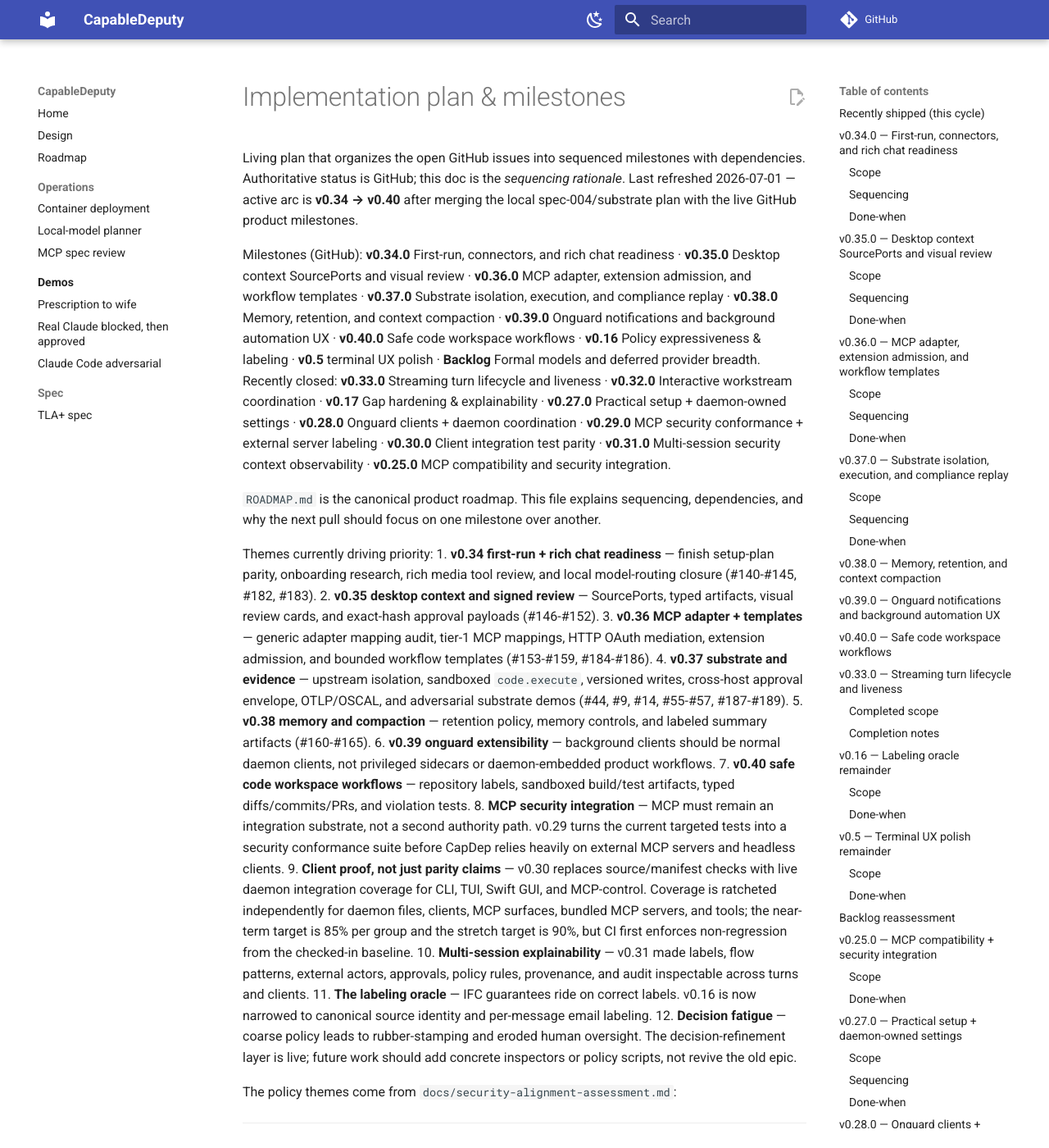
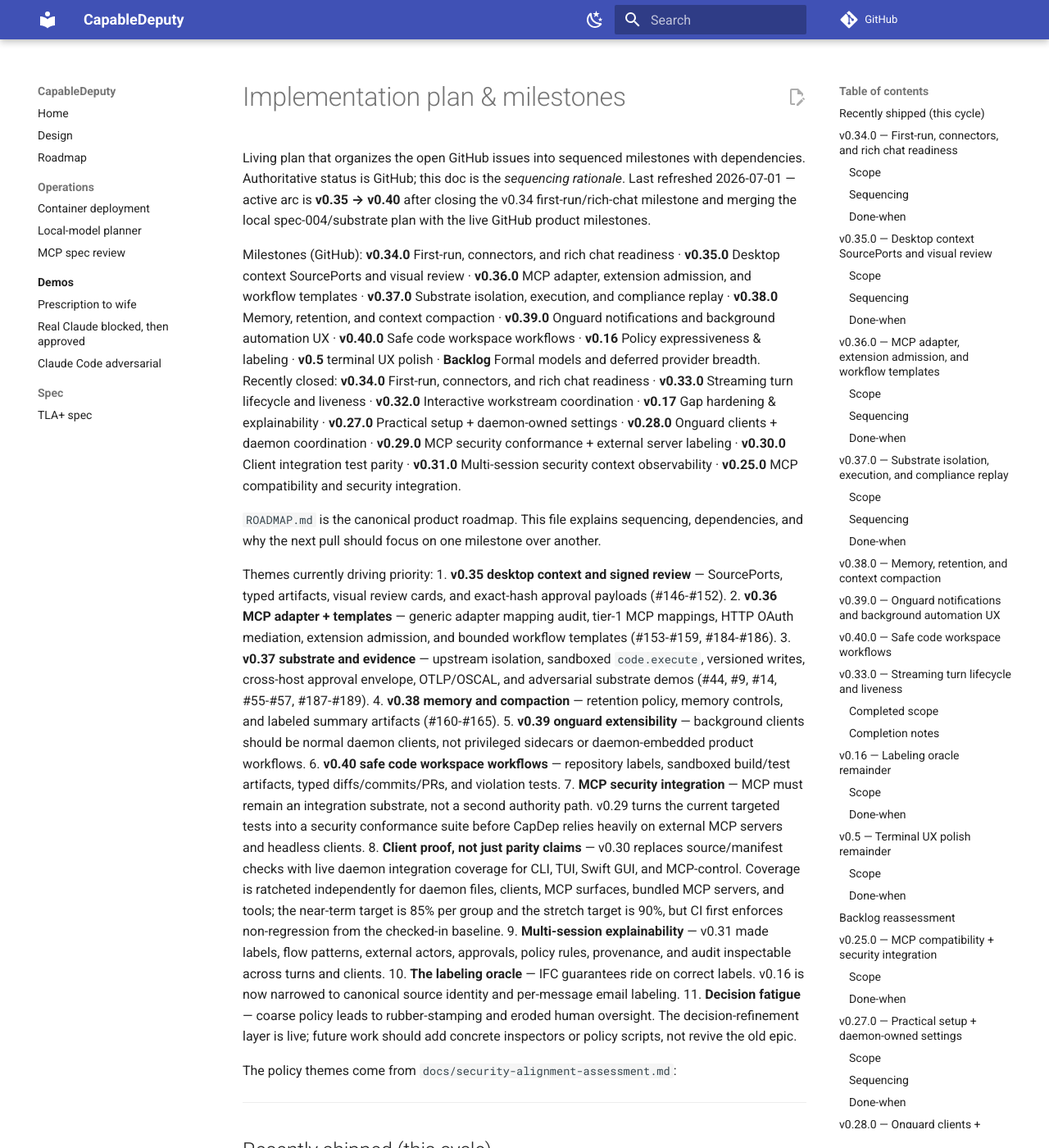
Before and after one commit to marctjones/capabledeputy, an MkDocs documentation site: the page built from docs/implementation-plan.md, in a window 1280 px wide and 1400 px high. Shown: the whole window at 82% size. Built offline with MkDocs 1.6.1 and Material for MkDocs 9.7.7, drawn with Linux system fonts in a browser that asks for light colours; comment, search, counter and statistics services are not loaded; some of the changed text lies outside the part shown.

Commit message:
docs: close v0.34 milestone

```diff
--- a/docs/client-parity.json
+++ b/docs/client-parity.json
@@ -23,7 +23,9 @@
     "approval_pattern.revoke": {"tier": "operator", "cli": "implemented", "tui": "intentional", "swift_gui": "implemented", "mcp_control": "implemented"},
     "artifact.create": {"tier": "operator", "cli": "intentional", "tui": "intentional", "swift_gui": "intentional", "mcp_control": "implemented"},
     "artifact.delete": {"tier": "operator", "cli": "intentional", "tui": "intentional", "swift_gui": "intentional", "mcp_control": "implemented"},
+    "artifact.approval_payload": {"tier": "operator", "cli": "intentional", "tui": "intentional", "swift_gui": "intentional", "mcp_control": "intentional"},
     "artifact.list": {"tier": "core", "cli": "implemented", "tui": "implemented", "swift_gui": "implemented", "mcp_control": "implemented"},
+    "artifact.prepare": {"tier": "operator", "cli": "intentional", "tui": "intentional", "swift_gui": "intentional", "mcp_control": "intentional"},
     "artifact.promote": {"tier": "operator", "cli": "intentional", "tui": "intentional", "swift_gui": "intentional", "mcp_control": "implemented"},
     "artifact.read": {"tier": "core", "cli": "intentional", "tui": "intentional", "swift_gui": "intentional", "mcp_control": "implemented"},
     "audit.list": {"tier": "core", "cli": "implemented", "tui": "intentional", "swift_gui": "intentional", "mcp_control": "implemented"},
@@ -120,6 +122,8 @@
     "session.turn.start": {"tier": "core", "cli": "implemented", "tui": "intentional", "swift_gui": "implemented", "mcp_control": "implemented"},
     "settings.get": {"tier": "operator", "cli": "implemented", "tui": "intentional", "swift_gui": "implemented", "mcp_control": "implemented"},
     "settings.update": {"tier": "operator", "cli": "implemented", "tui": "intentional", "swift_gui": "implemented", "mcp_control": "implemented"},
+    "source_context.canonicalize": {"tier": "operator", "cli": "intentional", "tui": "intentional", "swift_gui": "surface_specific", "mcp_control": "intentional"},
+    "source_context.import": {"tier": "operator", "cli": "intentional", "tui": "intentional", "swift_gui": "surface_specific", "mcp_control": "intentional"},
     "setup.google.configure_oauth": {"tier": "operator", "cli": "implemented", "tui": "implemented", "swift_gui": "implemented", "mcp_control": "implemented"},
     "setup.google.oauth_login": {"tier": "operator", "cli": "implemented", "tui": "implemented", "swift_gui": "implemented", "mcp_control": "implemented"},
     "setup.google.oauth_revoke": {"tier": "operator", "cli": "implemented", "tui": "implemented", "swift_gui": "implemented", "mcp_control": "implemented"},
--- a/docs/implementation-plan.md
+++ b/docs/implementation-plan.md
@@ -3,8 +3,9 @@
 Living plan that organizes the open GitHub issues into sequenced
 milestones with dependencies. Authoritative status is GitHub; this doc is
 the *sequencing rationale*. Last refreshed 2026-07-01 — active arc is
-**v0.34 → v0.40** after merging the local spec-004/substrate plan with the
-live GitHub product milestones.
+**v0.35 → v0.40** after closing the v0.34 first-run/rich-chat milestone and
+merging the local spec-004/substrate plan with the live GitHub product
+milestones.
 
 Milestones (GitHub): **v0.34.0** First-run, connectors, and rich chat
 readiness · **v0.35.0** Desktop context SourcePorts and visual review ·
@@ -15,8 +16,9 @@
 workspace workflows · **v0.16** Policy expressiveness & labeling · **v0.5**
 terminal UX polish · **Backlog** Formal models and deferred provider breadth.
 Recently closed:
-**v0.33.0** Streaming turn lifecycle and liveness · **v0.32.0** Interactive
-workstream coordination · **v0.17** Gap hardening & explainability ·
+**v0.34.0** First-run, connectors, and rich chat readiness · **v0.33.0**
+Streaming turn lifecycle and liveness · **v0.32.0** Interactive workstream
+coordination · **v0.17** Gap hardening & explainability ·
 **v0.27.0** Practical setup + daemon-owned settings ·
 **v0.28.0** Onguard clients + daemon coordination · **v0.29.0** MCP security
 conformance + external server labeling · **v0.30.0** Client integration test
@@ -27,40 +29,37 @@
 dependencies, and why the next pull should focus on one milestone over another.
 
 Themes currently driving priority:
-1. **v0.34 first-run + rich chat readiness** — finish setup-plan parity,
-   onboarding research, rich media tool review, and local model-routing
-   closure (#140-#145, #182, #183).
-2. **v0.35 desktop context and signed review** — SourcePorts, typed
+1. **v0.35 desktop context and signed review** — SourcePorts, typed
    artifacts, visual review cards, and exact-hash approval payloads (#146-#152).
-3. **v0.36 MCP adapter + templates** — generic adapter mapping audit, tier-1
+2. **v0.36 MCP adapter + templates** — generic adapter mapping audit, tier-1
    MCP mappings, HTTP OAuth mediation, extension admission, and bounded
    workflow templates (#153-#159, #184-#186).
-4. **v0.37 substrate and evidence** — upstream isolation, sandboxed
+3. **v0.37 substrate and evidence** — upstream isolation, sandboxed
    `code.execute`, versioned writes, cross-host approval envelope, OTLP/OSCAL,
    and adversarial substrate demos (#44, #9, #14, #55-#57, #187-#189).
-5. **v0.38 memory and compaction** — retention policy, memory controls, and
+4. **v0.38 memory and compaction** — retention policy, memory controls, and
    labeled summary artifacts (#160-#165).
-6. **v0.39 onguard extensibility** — background clients should be normal daemon
+5. **v0.39 onguard extensibility** — background clients should be normal daemon
    clients, not privileged sidecars or daemon-embedded product workflows.
-7. **v0.40 safe code workspace workflows** — repository labels, sandboxed
+6. **v0.40 safe code workspace workflows** — repository labels, sandboxed
    build/test artifacts, typed diffs/commits/PRs, and violation tests.
-8. **MCP security integration** — MCP must remain an integration substrate, not
+7. **MCP security integration** — MCP must remain an integration substrate, not
    a second authority path. v0.29 turns the current targeted tests into a
    security conformance suite before CapDep relies heavily on external MCP
    servers and headless clients.
-9. **Client proof, not just parity claims** — v0.30 replaces source/manifest
+8. **Client proof, not just parity claims** — v0.30 replaces source/manifest
    checks with live daemon integration coverage for CLI, TUI, Swift GUI, and
    MCP-control.
    Coverage is ratcheted independently for daemon files, clients, MCP
    surfaces, bundled MCP servers, and tools; the near-term target is 85% per
    group and the stretch target is 90%, but CI first enforces non-regression
    from the checked-in baseline.
-10. **Multi-session explainability** — v0.31 made labels, flow patterns,
+9. **Multi-session explainability** — v0.31 made labels, flow patterns,
    external actors, approvals, policy rules, provenance, and audit inspectable
    across turns and clients.
-11. **The labeling oracle** — IFC guarantees ride on correct labels. v0.16 is
+10. **The labeling oracle** — IFC guarantees ride on correct labels. v0.16 is
    now narrowed to canonical source identity and per-message email labeling.
-12. **Decision fatigue** — coarse policy leads to rubber-stamping and eroded
+11. **Decision fatigue** — coarse policy leads to rubber-stamping and eroded
    human oversight. The decision-refinement layer is live; future work should
    add concrete inspectors or policy scripts, not revive the old epic.
 
@@ -74,6 +73,7 @@
 |---|---|---|
 | #137/#136/#134/#133/#138 | Daemon-enforced workstream ownership, daemon state views, client parity, MCP-control workstream tools, and multi-client tests | v0.32.0 |
 | #31/#32/#22/#13 | Daemon-owned turn lifecycle, heartbeat/disconnect cancellation, CLI Rich Live turn streaming, and stdio upstream no-broad-env hardening | v0.33.0 |
+| #140-#145/#182/#183 | First-run setup plan/check/status/actions, OAuth recovery, morning-briefing smoke, peer onboarding research, rich chat media, and local model routing | v0.34.0 |
 | #11/#54 | Quarantined forwardable/public-facts schemas and purpose-contamination residual audit | v0.17 |
 | #28 | Shared CLI semantic style palette | v0.5 |
 | #113-#132 | New tracker plan for MCP conformance, client integration test parity, and multi-session security context observability | v0.29.0-v0.31.0 |
@@ -105,22 +105,22 @@
 
 ## v0.34.0 — First-run, connectors, and rich chat readiness
 
-This is the active milestone. v0.33 made long-running turns observable and
-cancellable; v0.34 should make a first install usable and make the primary
-chat surface useful enough to validate that setup under real policy.
+Closed locally on 2026-07-01. v0.33 made long-running turns observable and
+cancellable; v0.34 makes a first install usable and makes the primary chat
+surface useful enough to validate setup under real policy.
 
 ### Scope
 
 | Issue | Work | Status |
 |---|---|---|
-| #140 | EPIC: first-run, connector, rich chat, and local-model readiness | In progress |
-| #141 | Research peer onboarding flows | Open |
+| #140 | EPIC: first-run, connector, rich chat, and local-model readiness | **Done** |
+| #141 | Research peer onboarding flows | **Done** |
 | #142 | `setup.plan` / `setup.check` RPCs | **Done** |
 | #143 | OAuth recovery tests + `connector.status` actions | **Done** |
 | #144 | Morning-briefing workflow smoke | **Done** |
-| #145 | Clients consume daemon setup plan | In progress |
-| #182 | Rich chat media tools: generated/fetched images, Wikipedia lead images, chart artifacts | Local implementation in review |
-| #183 | Local model routing and CapDepMac model-mode controls | Local implementation in review |
+| #145 | Clients consume daemon setup plan | **Done** |
+| #182 | Rich chat media tools: generated/fetched images, Wikipedia lead images, chart artifacts | **Done** |
+| #183 | Local model routing and CapDepMac model-mode controls | **Done** |
 
 ### Sequencing
 
@@ -128,10 +128,11 @@
 2. ~~OAuth recovery descriptors~~ (**done** — `test_setup_oauth_recovery.py`).
 3. ~~Morning-briefing smoke~~ (**done locally** —
    `test_setup_morning_briefing_smoke.py`).
-4. Review and close the rich media/model-routing local work (#182, #183).
-5. Close #145 client setup parity gaps and write #141 onboarding note.
-6. Tag v0.34.0 when done-when criteria pass and GitHub issues match shipped
-   evidence.
+4. ~~Review and close the rich media/model-routing local work~~ (#182, #183).
+5. ~~Close #145 client setup parity gaps and write #141 onboarding note~~
+   (`docs/first-run-onboarding-research.md`).
+6. Close the GitHub milestone when done-when criteria pass and GitHub issues
+   match shipped evidence.
 
 ### Done-when
 
```
Also changed, not shown: ROADMAP.md (+19 -19 lines), docs/first-run-onboarding-research.md (added, +88 -0 lines), docs/index.md (+2 -0 lines), 3 other files.
